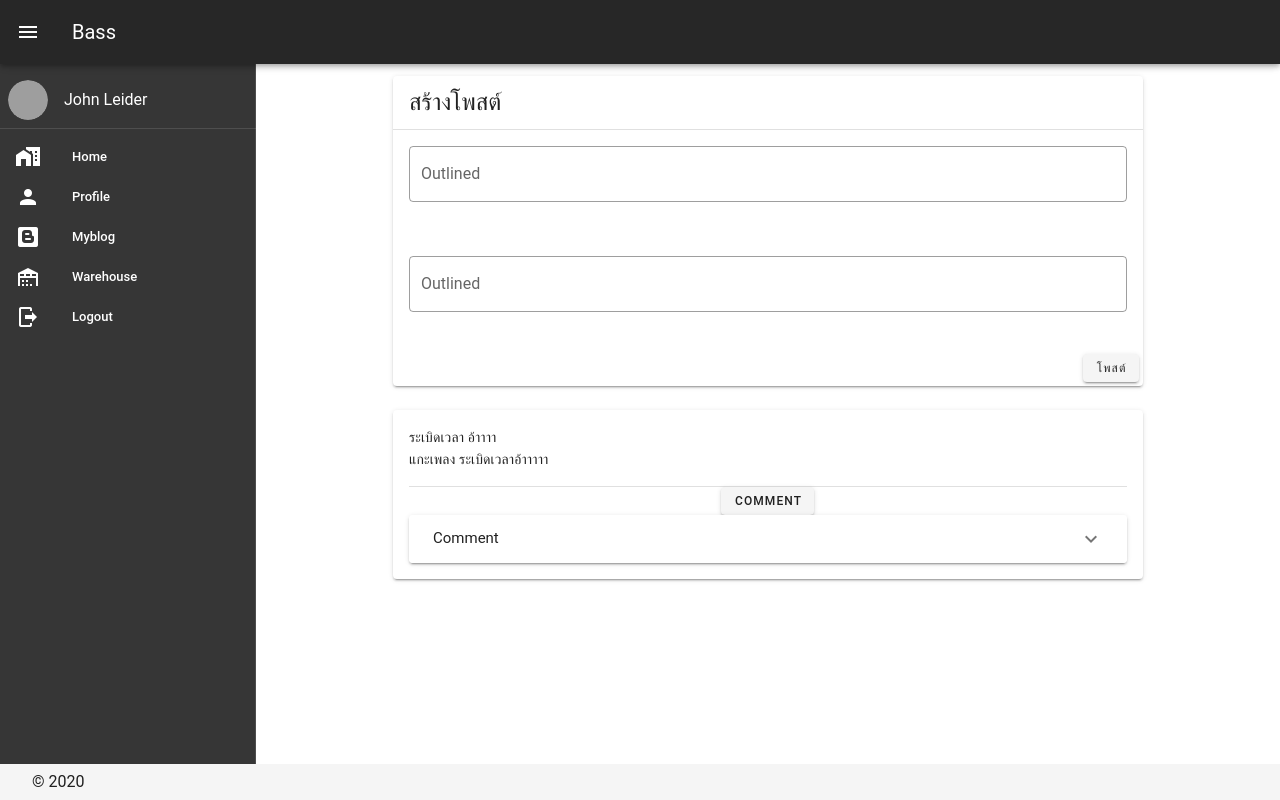
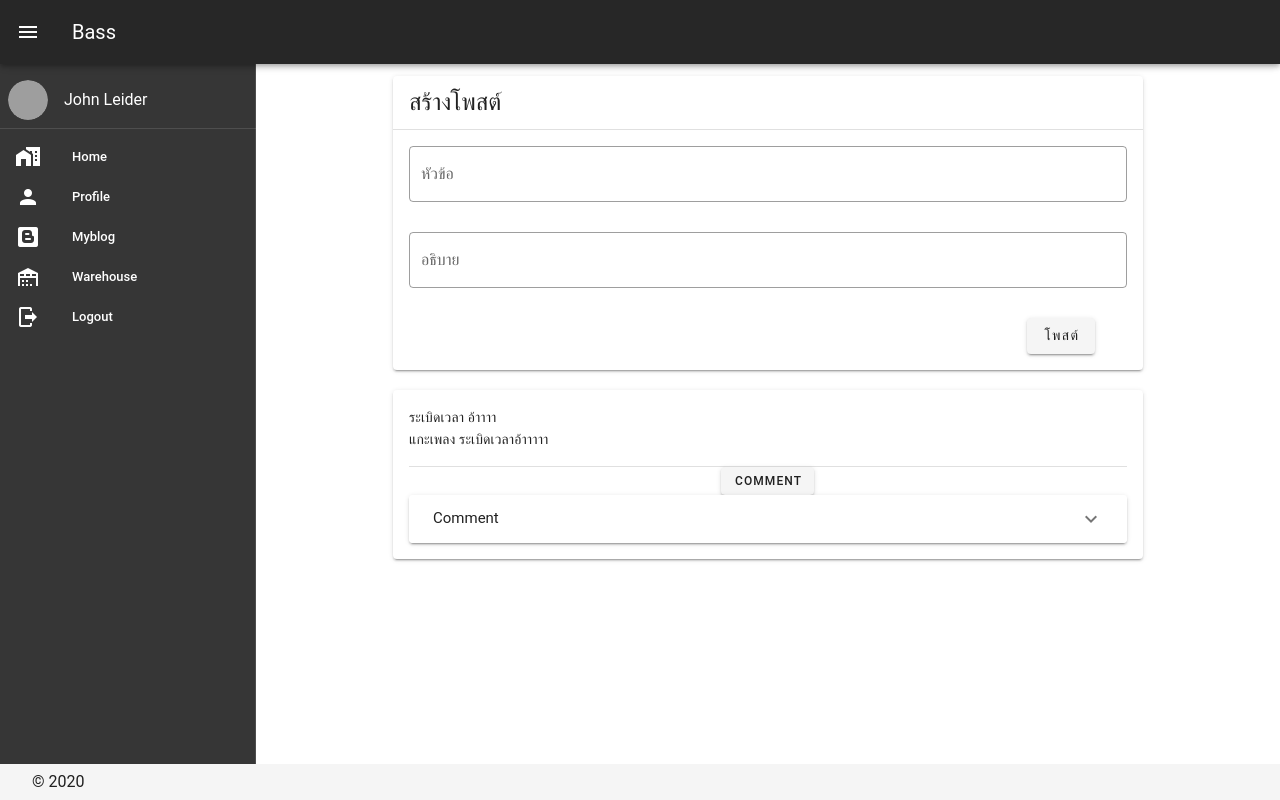
Before and after one commit to pedobearbn21/BassFrontEnd, a Vue app in the folder bass/: page / in a window 1280 px wide. Built offline with nearby package versions, Linux system fonts and the light colour scheme; no server answers; grey boxes are pictures that could not be loaded; a small style sheet from the web is missing.

Commit message:
[Edit] Card Post

```diff
--- a/bass/src/views/Home.vue
+++ b/bass/src/views/Home.vue
@@ -9,29 +9,35 @@
       </v-list-item>
       <v-divider></v-divider>
       <v-card-text>
-        <v-row>
-          <v-col cols="12" >
+        <v-form
+          ref="form"
+          v-model="valid"
+          lazy-validation
+        >
           <v-text-field
-              label="Outlined"
+            v-model="name"
             outlined
+            label="หัวข้อ"
+            required
           ></v-text-field>
-          </v-col>
 
-          <v-col cols="12">
           <v-text-field
-              label="Outlined"
+            v-model="email"
             outlined
+            label="อธิบาย"
+            required
           ></v-text-field>
+        <v-row justify="end">
+          <v-col cols="2">
+          <v-btn >โพสต์</v-btn>
           </v-col>
         </v-row>
-        <v-row justify="end">
-          <v-btn small>โพสต์</v-btn>
-        </v-row>
+        </v-form>
       </v-card-text>
     </v-card>
-    <br>
+    <div class="pt-5">
     <Postbox/>
-
+    </div>
 
     </body>
   </div>
```
Lines whose indentation alone changed are shown as unchanged.
